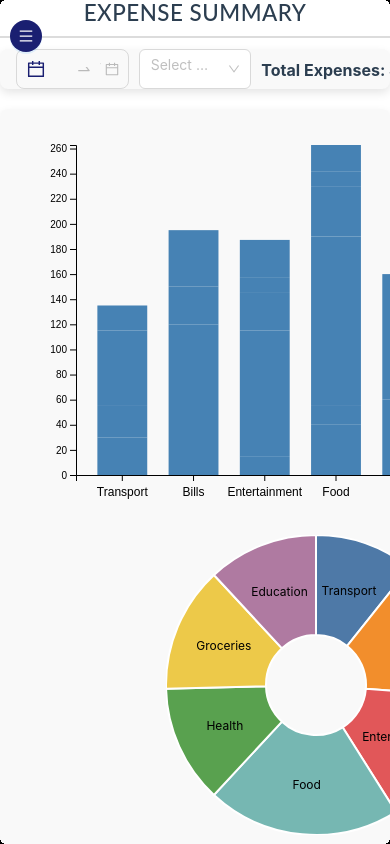
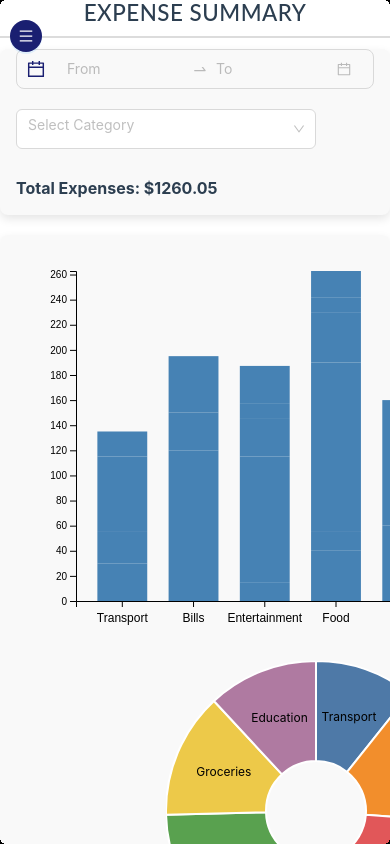
Before and after one commit to geggenpress4231/expensetracker, a React (Create React App) app: page /summary in a window 390 px wide. Built offline with nearby package versions, Linux system fonts and the light colour scheme; data requests are answered from the project's data file.

Commit message:
responsiveness enhancements for summary page

```diff
--- a/src/pages/SummaryPage/SummaryPage.css
+++ b/src/pages/SummaryPage/SummaryPage.css
@@ -195,8 +195,9 @@ h1 {
     overflow-y: auto;
   }
 
+  /* Adjust filters and total expenses to be on individual lines */
   .filter-expense-container {
-    flex-wrap: wrap; /* Allow wrapping */
+    flex-direction: column; /* Stack items vertically */
     justify-content: space-between;
     padding: 0 1rem;
     gap: 10px;
@@ -204,15 +205,14 @@ h1 {
   }
 
   .filter-item {
-    flex: 1;
-    min-width: 100px;
-    margin-bottom: 0;
+    width: 100%; /* Ensure each filter takes full width */
+    margin-bottom: 10px; /* Add space between filters */
   }
 
   .total-expenses {
     font-size: 1rem;
     text-align: left;
-    width: 100%;
+    width: 100%; /* Take the full width */
     margin-top: 10px;
   }
 
```
